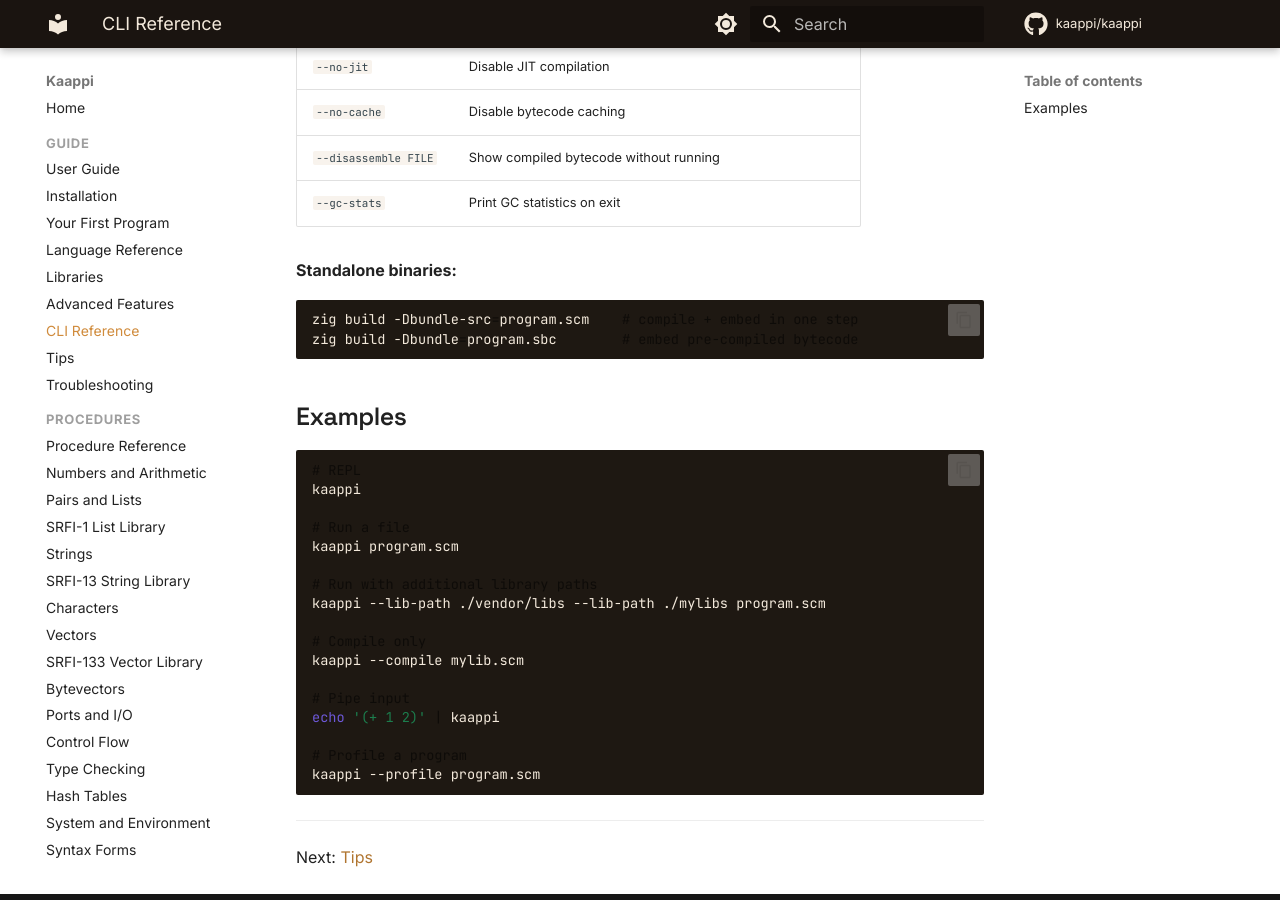
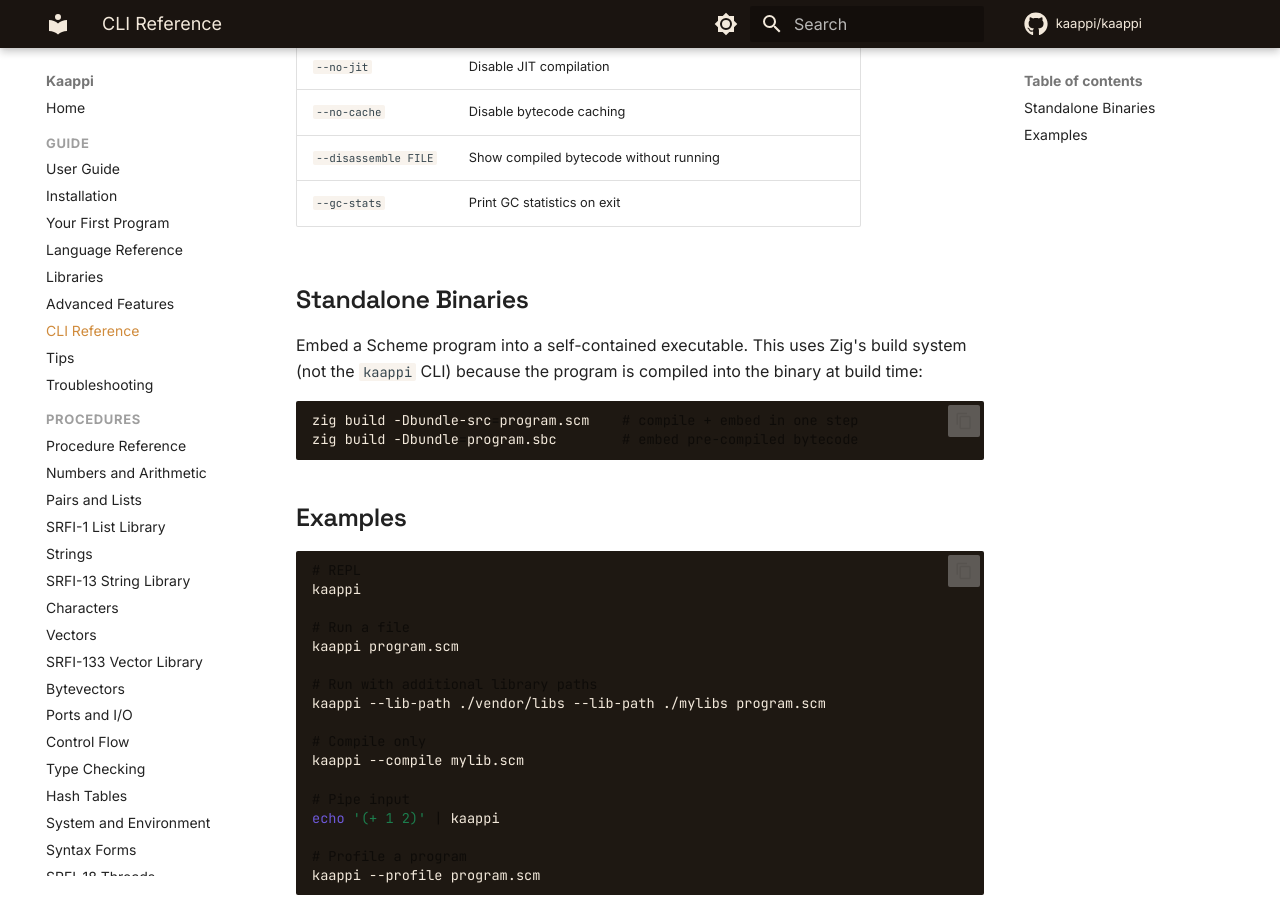
Before and after one commit to kaappi/kaappi.github.io, an MkDocs documentation site: the page built from docs/guide/cli.md, in a window 1280 px wide and 900 px high, scrolled down 510 px. Built offline with MkDocs 1.6.1 and Material for MkDocs 9.7.7, drawn with Linux system fonts in a browser that asks for light colours; comment, search, counter and statistics services are not loaded.

Commit message:
Clarify standalone binaries section in CLI reference
Add explanation that zig build is used because bundling happens at
compile time, not through the kaappi CLI. Promote to ## heading.

Co-Authored-By: Claude Opus 4.6 (1M context) <noreply@anthropic.com>

````diff
--- a/docs/guide/cli.md
+++ b/docs/guide/cli.md
@@ -17,7 +17,11 @@ kaappi [OPTIONS] [FILE]
 | `--disassemble FILE` | Show compiled bytecode without running |
 | `--gc-stats` | Print GC statistics on exit |
 
-**Standalone binaries:**
+## Standalone Binaries
+
+Embed a Scheme program into a self-contained executable. This uses Zig's
+build system (not the `kaappi` CLI) because the program is compiled into
+the binary at build time:
 
 ```bash
 zig build -Dbundle-src=program.scm    # compile + embed in one step
````
